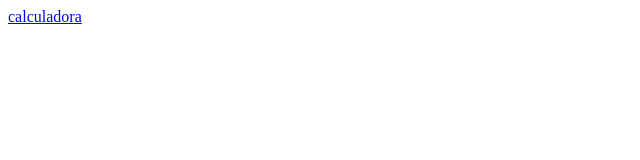
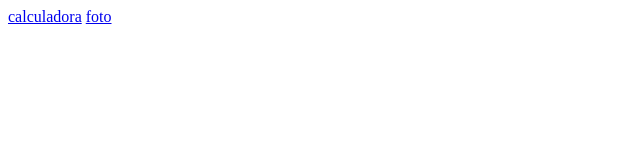
Before and after one commit to MaharaiBlanco/MAHARAI, a plain HTML site: page index.html in a window 1280 px wide. Shown: the full height of the page, 0-640 px from the left. Drawn offline with Linux system fonts and the light colour scheme.

Commit message:
Update index.html

```diff
--- a/index.html
+++ b/index.html
@@ -1,5 +1,6 @@
 <html>
 <body>
 <a href="suma.html">calculadora</a>
+<a href="mifoto.html">foto</a>
 </body>
 </html>
```
